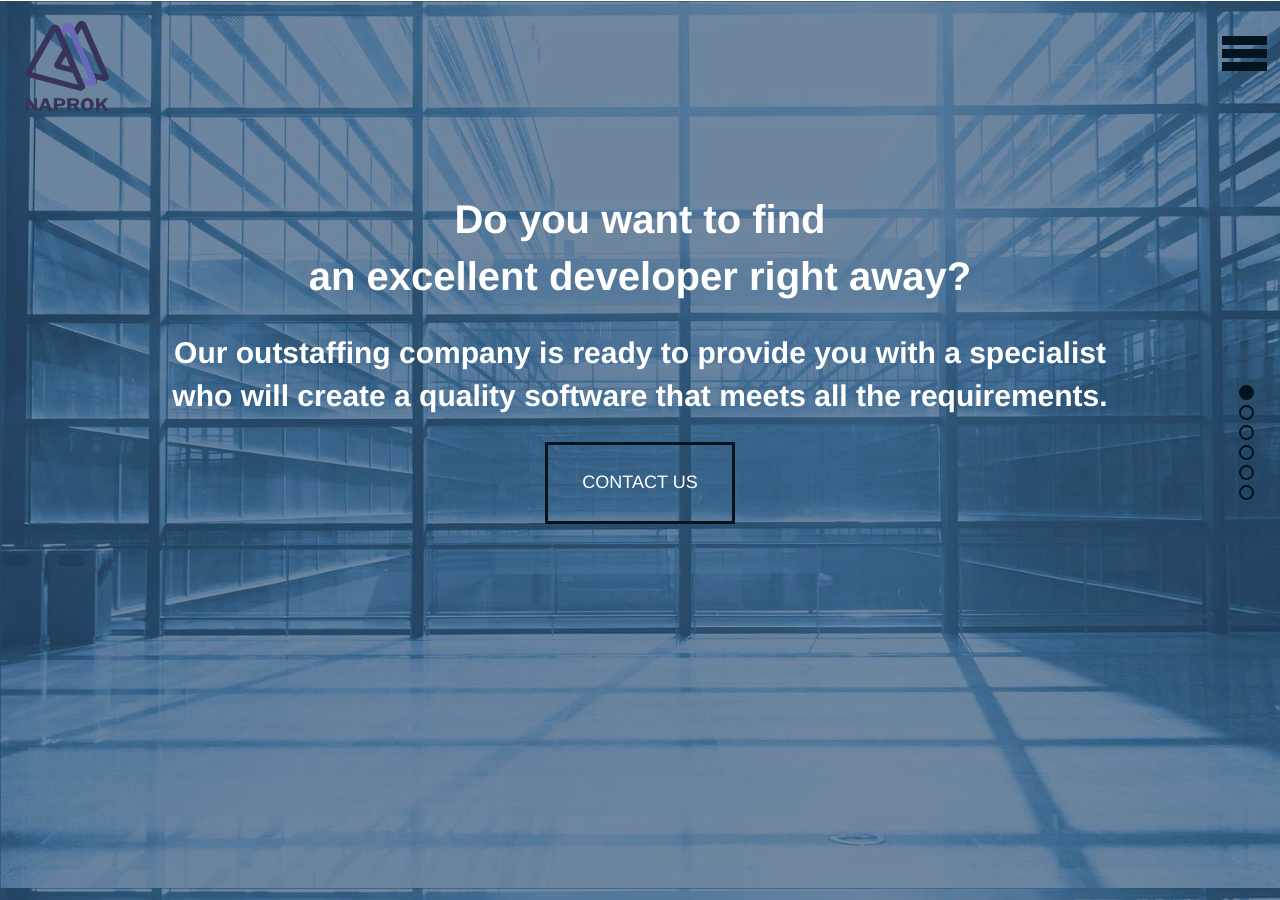
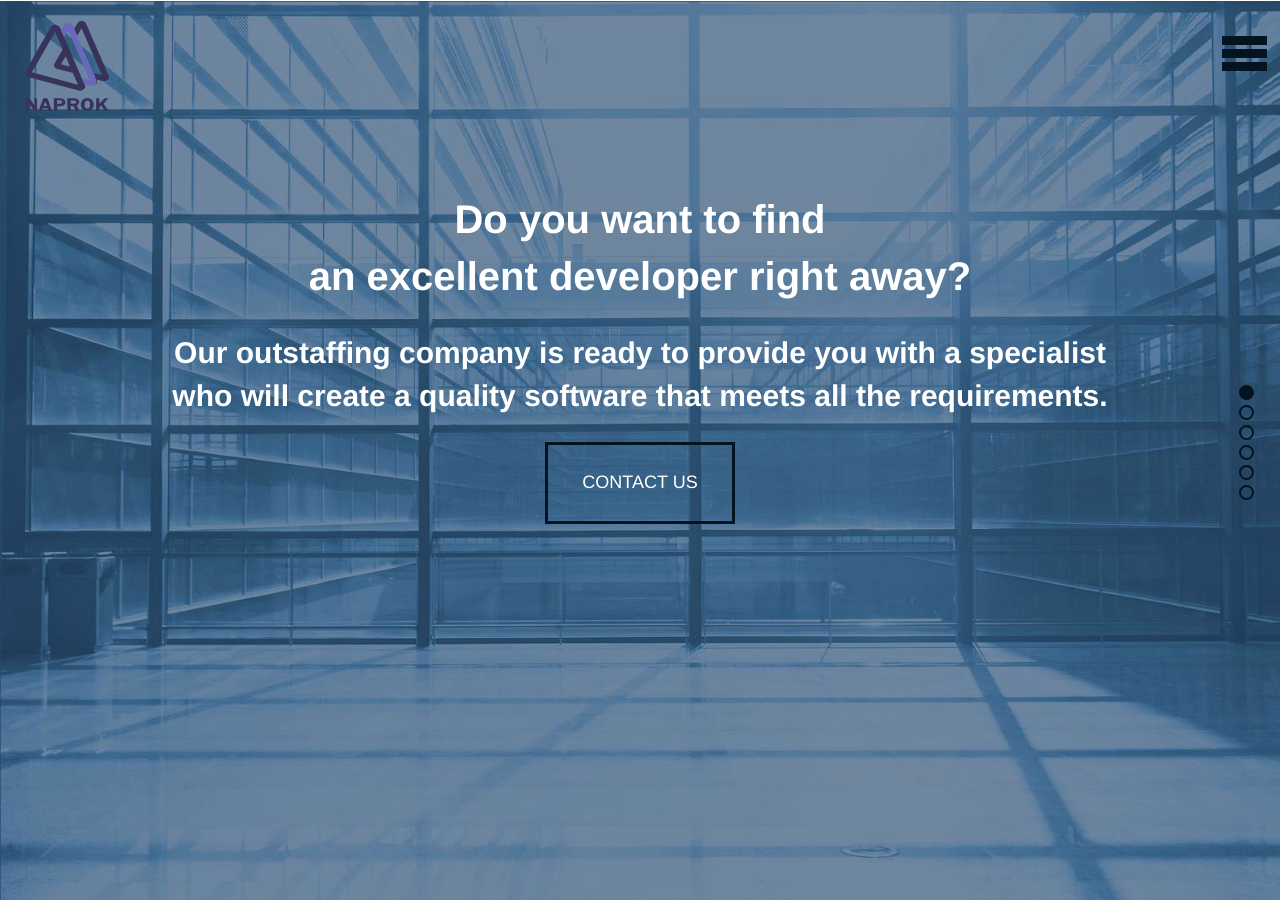
Before and after one commit to eugenekorpan/Old-Naprok-Landing, a Jekyll site: the page index.html, which Jekyll copies as it is, in a window 1280 px wide. Built offline with Jekyll 4.4.1, drawn with Linux system fonts in a browser that asks for light colours; nearby versions of some CDN libraries.

Commit message:
fix background

```diff
--- a/_sass/index.scss
+++ b/_sass/index.scss
@@ -43,7 +43,7 @@ top:0;
 width:100%;
 z-index:0;
   height:100%;
-  background-size: calc(100% + 50px);
+  background-size: cover;
 
 
   h1, h2{
--- a/css/app.css
+++ b/css/app.css
@@ -72,7 +72,7 @@ min-height: 100%;*/
   width: 100%;
   z-index: 0;
   height: 100%;
-  background-size: calc(100% + 50px); }
+  background-size: cover; }
   .header h1, .header h2 {
     text-align: center; }
   .header h1 {
```
